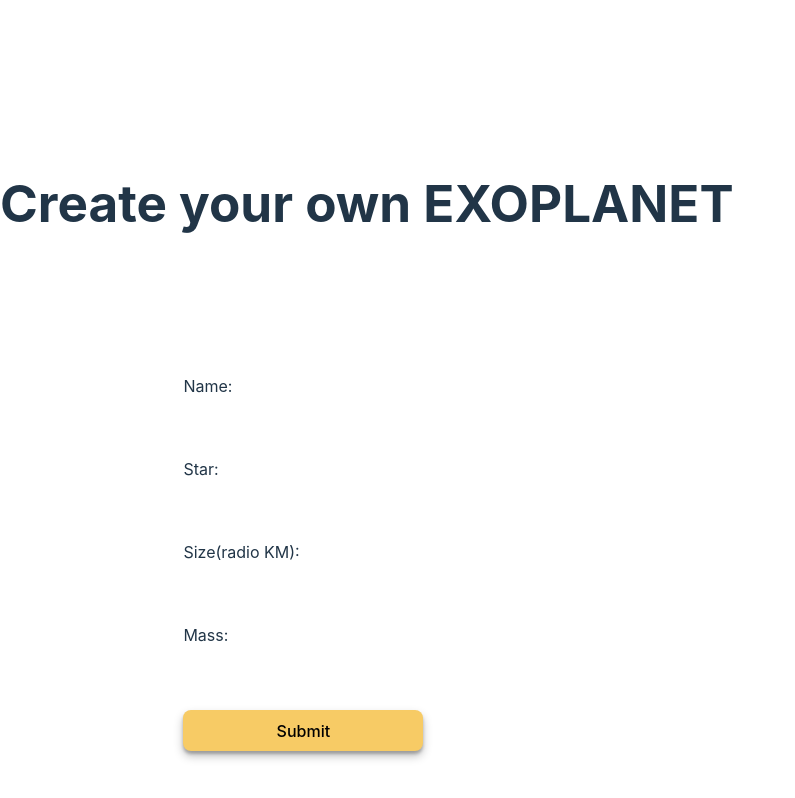
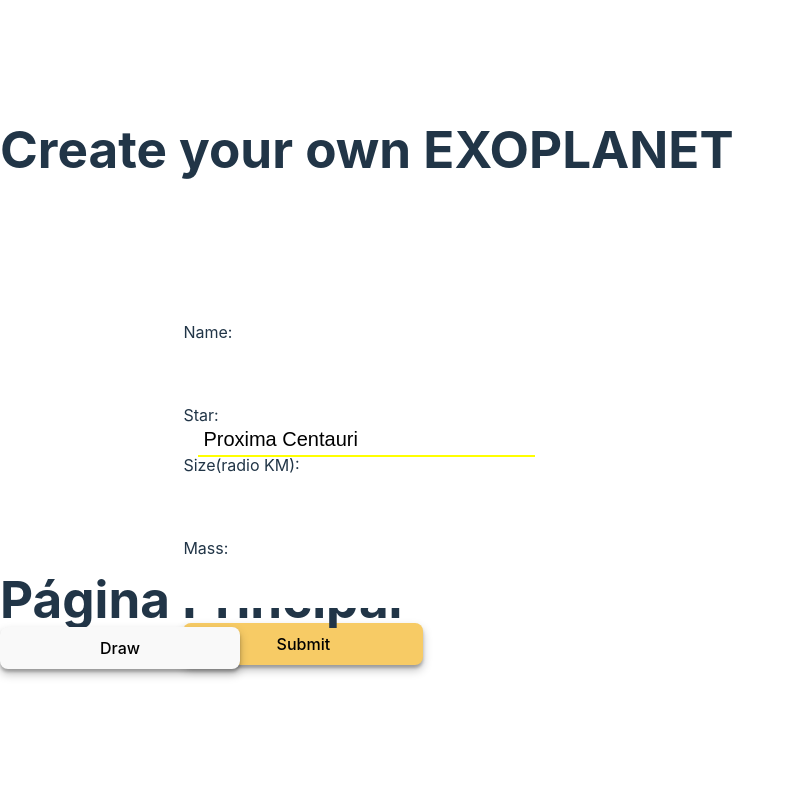
Before and after one commit to Lucas-Cunhaa/Nasa-Space-App-Challenge-2024, a React (Vite) app in the folder my-vue-app/: page /createPlanet in a window 1280 px wide. Shown: the whole page, without its empty margins (0-795 px from the left). Built offline with nearby package versions, Linux system fonts and the light colour scheme.

Commit message:
feat: added the select option for stars

```diff
--- a/my-vue-app/src/components/CreatePlanetForm.jsx
+++ b/my-vue-app/src/components/CreatePlanetForm.jsx
@@ -18,6 +18,16 @@ const CreatePlanetForm = () => {
             "GSC 02620-00648"
         ]
 
+        const starsOptions = (stars) => {
+            return stars.map(( star, index) => {
+                return (
+                    <option key={index} value={star}>
+                        {star}
+                    </option>
+                )
+            })
+        }
+
         return (
             <div className='form'>
             <form onSubmit={handleSubmit(onSubmit)}>
@@ -30,12 +40,16 @@ const CreatePlanetForm = () => {
                     {errors.name && <p>{errors.name.message}</p>}
                 </div>
 
-                <div className='form-group'>
-                    <label>Star:</label>
-                    <input
-                        type="text"
-                        {...register('star', { required: 'Star is required' })}
-                    />
+                <div className='form-group select-div'>
+                    <label className="select">Star:</label>
+                    <select
+                        id="star"
+                        className="custom-select"
+                         {...register("star", { required: true })}
+                     >
+                        {starsOptions(stars)}
+                    </select>
+
                     {errors.star && <p>{errors.star.message}</p>}
                 </div>
 
--- a/my-vue-app/src/css/form.css
+++ b/my-vue-app/src/css/form.css
@@ -22,3 +22,20 @@ input{
 input:focus{
     border-bottom: 2px solid var(--page-default-color);
 }
+
+.custom-select {
+    padding: 5px;
+    color: rgb(0, 0, 0);
+    border: 0;
+    border-bottom: 2px solid yellow;
+    font-size: 20px;
+    outline: 0;
+    appearance: none;
+    background-color: transparent;
+    margin: 0 15px;
+    cursor: pointer;
+}
+
+.select{
+
+}
--- a/my-vue-app/src/pages/create/createPlanet.jsx
+++ b/my-vue-app/src/pages/create/createPlanet.jsx
@@ -1,10 +1,21 @@
 import CreatePlanetForm from "../../components/CreatePlanetForm";
-
+import Paint from "../../components/paint"
 const CreatePlanet = () => {
     return (
         <>
-            <h1 className="form-title">Create your own EXOPLANET</h1>
-            <CreatePlanetForm />
+            <div className="create-content">
+                <div className="top-create">
+                    <h1 className="form-title">Create your own EXOPLANET</h1>
+                </div>
+
+                <div className="input-section">
+                    <CreatePlanetForm />
+                    <Paint />
+                </div>
+
+
+            </div>
+
         </>
     )
 }
```
